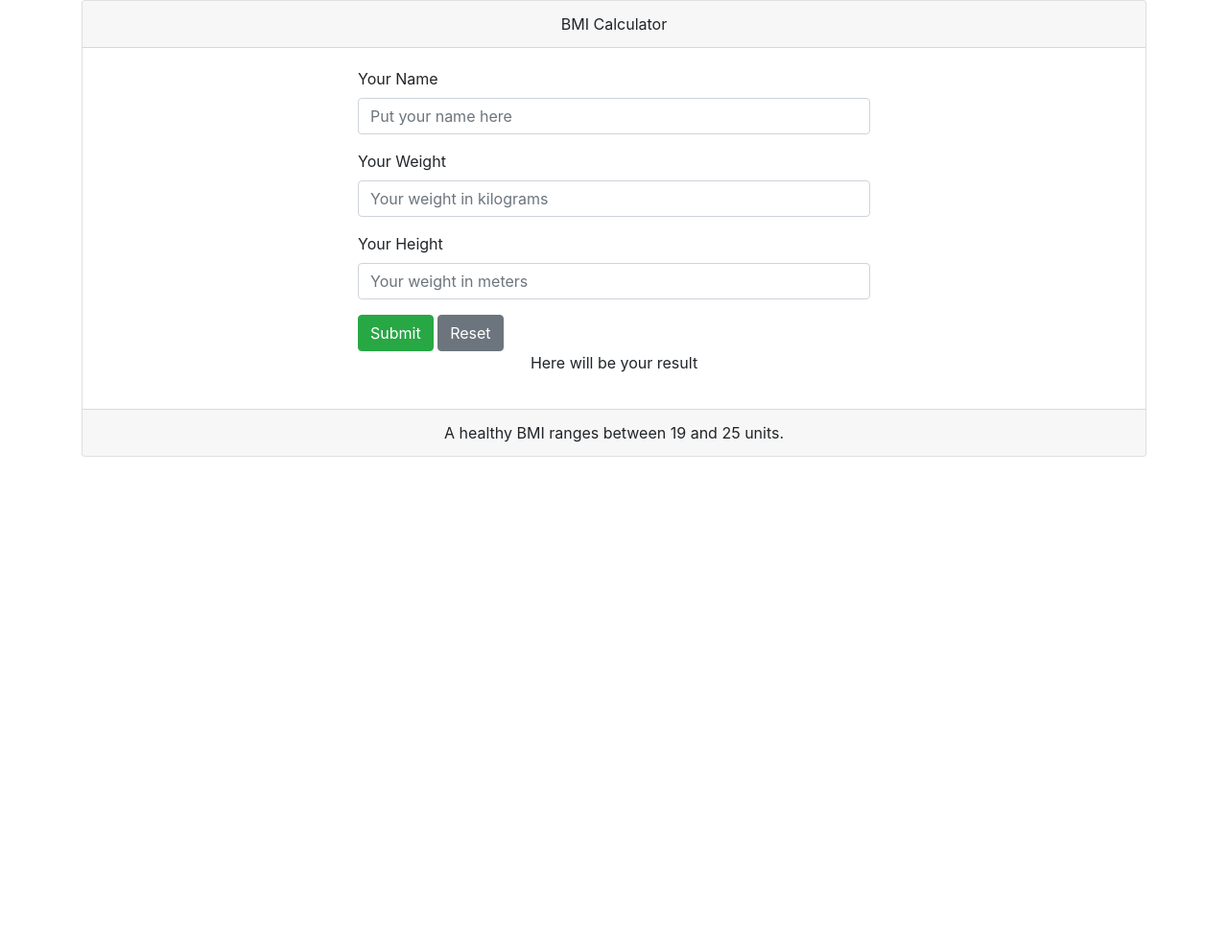
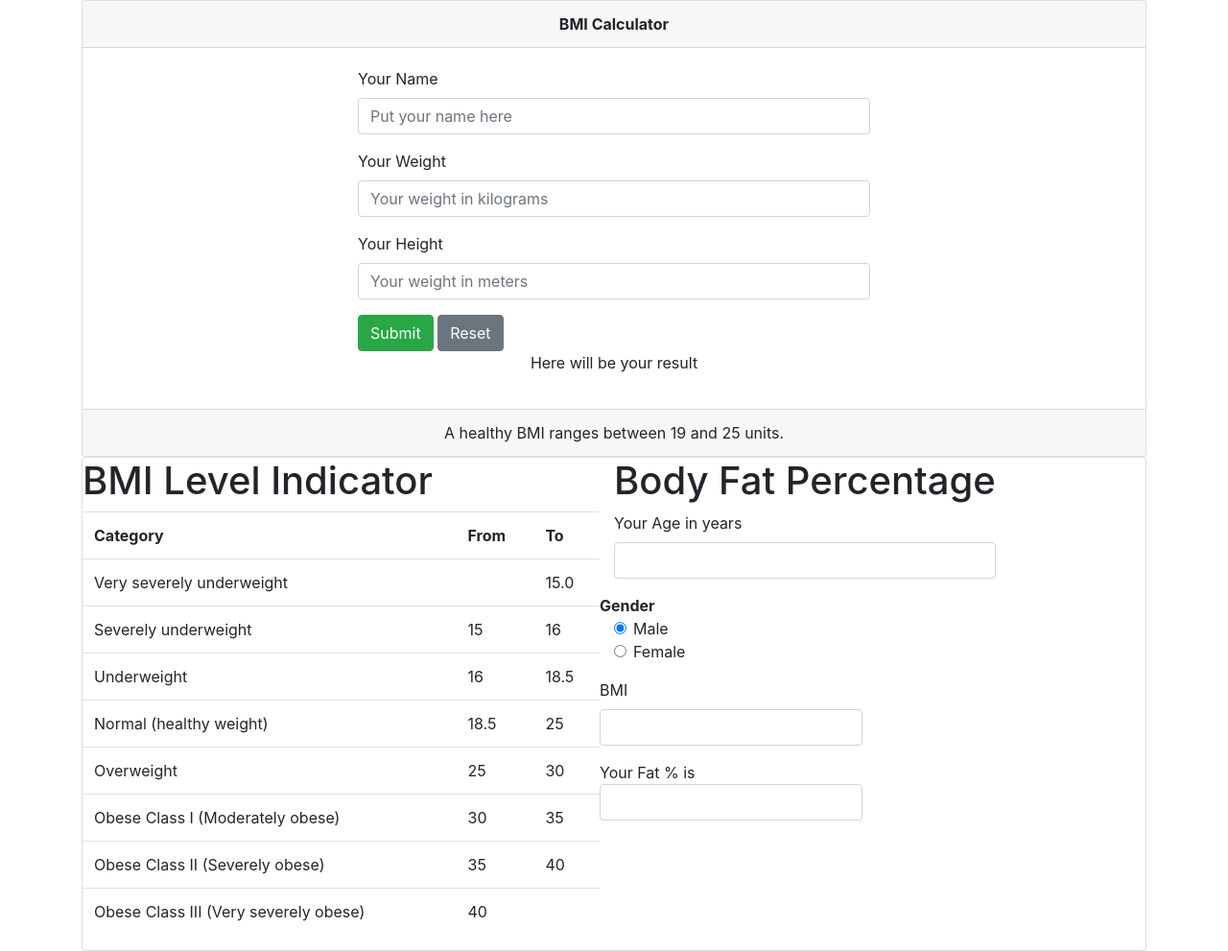
Before and after one commit to ecemyilmaz/BMIcalc, a plain HTML site: page index.html in a window 1280 px wide. Shown: the whole page at 96% size. Before the commit the page ends 800 px from the top, so only its background shows below. Drawn offline with nearby package versions, Linux system fonts and the light colour scheme.

Commit message:
Add more features

```diff
--- a/app.js
+++ b/app.js
@@ -9,3 +9,17 @@ function getBmiValue() {
     'result'
   ).innerHTML = `${name}, your bmi value is : ${result}`;
 }
+
+function check() {
+  const age = document.fform.age.value;
+  const bmi = document.fform.bmi.value;
+  const sex = parseInt(document.getElementById('male').checked ? 1 : 0);
+  let fat;
+
+  if (age <= 15) {
+    fat = Math.round((1.51 * bmi - 0.7 * age - 3.6 * sex + 1.4) * 100) / 100;
+  } else {
+    fat = Math.round((1.2 * bmi + 0.23 * age - 10.8 * sex - 5.4) * 100) / 100;
+  }
+  document.getElementById('fat').value = fat;
+}
--- a/index.html
+++ b/index.html
@@ -13,16 +13,15 @@
 </head>
 
 <body>
-
-
   <div class="container">
     <div class="card">
-      <div class="card-header text-center"> BMI Calculator </div>
+      <div class="card-header text-center">
+        <strong>BMI Calculator</strong>
+      </div>
       <div class="card-body">
         <form class="w-50 m-auto">
           <div class="form-group">
             <!-- NAME -->
-
             <div class="form-group">
               <label for="name">Your Name</label><br>
               <input type="text" name="name" id="name" placeholder="Put your name here" class="form-control">
@@ -75,20 +74,134 @@
       </div>
       <div class="card-footer text-center">A healthy BMI ranges between 19 and 25 units.</div>
     </div>
+    <div class="card">
+      <div class="row">
+        <div class="col-xs-8 col-sm-6">
+          <h1><span class="label label-default centered">BMI Level Indicator </span></h1>
+          <div class="panBMI Level Indicatorel panel-default">
+            <table class="table">
+              <tr>
+                <th>Category</th>
+                <th>From</th>
+                <th>To</th>
+              </tr>
+
+              <tr>
+                <td>Very severely underweight</td>
+                <td></td>
+                <td>15.0</td>
+              </tr>
+
+              <tr>
+                <td>Severely underweight</td>
+                <td>15</td>
+                <td>16</td>
+              </tr>
+
+              <tr class=>
+                <td>Underweight</td>
+                <td>16</td>
+                <td>18.5</td>
+              </tr>
+
+              <tr class=>
+                <td>Normal (healthy weight)</td>
+                <td>18.5</td>
+                <td>25</td>
+              </tr>
+
+              <tr class=>
+                <td>Overweight</td>
+                <td>25</td>
+                <td>30</td>
+              </tr>
+
+              <tr class=>
+                <td>Obese Class I (Moderately obese)</td>
+                <td>30</td>
+                <td>35</td>
+              </tr>
+
+              <tr class=>
+                <td>
+                  Obese Class II (Severely obese)</td>
+                <td>35</td>
+                <td>40</td>
+              </tr>
+
+              <tr class=>
+                <td>Obese Class III (Very severely obese)</td>
+                <td>40</td>
+                <td></td>
+              </tr>
+
+            </table>
+          </div>
+        </div>
+        <!--PERCENTAGE OF BODY FAT -->
+        <div>
+          <h1><span class="label label-default centered">Body Fat Percentage</span></h1>
+          <form name="fform">
+            <!-- AGE -->
+            <div class="form-group">
+              <label for="name">Your Age in years</label><br>
+              <input type="text" class="form-control" onkeyup="check()" name="age" aria-describedby="basic-addon1">
+            </div>
+            <!-- GENDER -->
+            <div class="row">
+              <fieldset class="form-group">
+                <div><b class="size">Gender</b></div>
+                <div class="col-xs-6 col-md-4">
+                  <div class="form-check">
+                    <label class="form-check-label">
+                      <input type="radio" class="form-check-input" name="optionsRadios" id="male" onkeyup="check()"
+                        value="option1" checked> Male
+                    </label>
+                  </div>
+                </div>
+                <div class="col-xs-6 col-md-4">
+                  <div class="form-check">
+                    <label class="form-check-label">
+                      <input type="radio" class="form-check-input" name="optionsRadios" onkeyup="check()" id="female"
+                        value="option2"> Female
+                    </label>
+                  </div>
+                </div>
+              </fieldset>
+            </div>
+            <!-- BMI value for Percentage of Body Fat -->
+            <div class="row">
+              <!-- <div class="col-sm-16"> -->
+              <div class="form-group">
+                <label id="basic-addon1" onkeyup="check()">BMI</label> <br>
+                <input type="text" class="form-control" name="bmi" onkeyup="check()" aria-describedby="basic-addon1">
+              </div>
+              <!-- </div> -->
+            </div>
+            <!-- FAT % -->
+            <div class="row">
+              <div class="col-sm-16">
+                <div class="form-group">
+                  <span id="basic-addon1">Your Fat % is </span>
+                  <input type="text" class="form-control" id="fat" aria-describedby="basic-addon1">
+                </div>
+              </div>
+            </div>
+          </form>
+        </div>
+
+
+
+      </div><!-- End of row 2 -->
+    </div>
+
   </div>
 
 
 
 
 
-  <!-- jQuery library -->
-  <script src="https://ajax.googleapis.com/ajax/libs/jquery/3.3.1/jquery.min.js"></script>
 
-  <!-- Popper JS -->
-  <script src="https://cdnjs.cloudflare.com/ajax/libs/popper.js/1.14.7/umd/popper.min.js"></script>
-
-  <!-- Latest compiled JavaScript -->
-  <script src="https://maxcdn.bootstrapcdn.com/bootstrap/4.3.1/js/bootstrap.min.js"></script>
   <script src="app.js"></script>
 </body>
 
```
Also changed, not shown: styles.css (+46 -0 lines).
